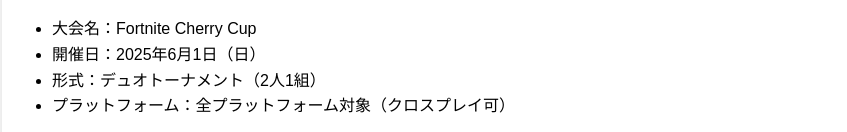
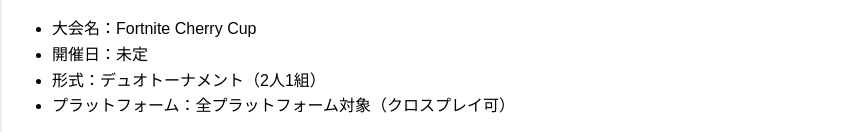
Before and after one commit to jpgya/cherry_cup, a plain HTML site: page policy.html in a window 1280 px wide. Shown: the part 257-389 px from the top of the page, without its empty margins (208-1055 px from the left). Drawn offline with Linux system fonts and the light colour scheme.

Commit message:
policy.html を更新

```diff
--- a/policy.html
+++ b/policy.html
@@ -35,7 +35,7 @@
     <h2>1. 基本情報</h2>
     <ul>
       <li>大会名：Fortnite Cherry Cup</li>
-      <li>開催日：2025年6月1日（日）</li>
+      <li>開催日：未定　</li>
       <li>形式：デュオトーナメント（2人1組）</li>
       <li>プラットフォーム：全プラットフォーム対象（クロスプレイ可）</li>
     </ul>
```
